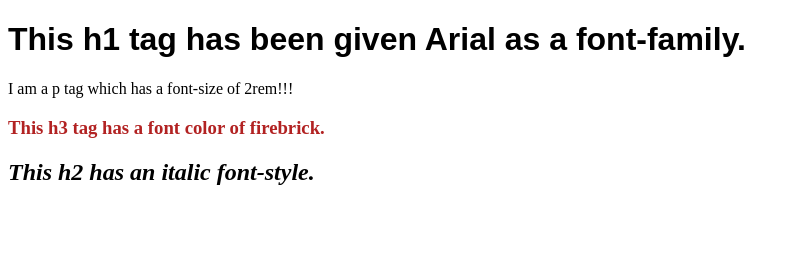
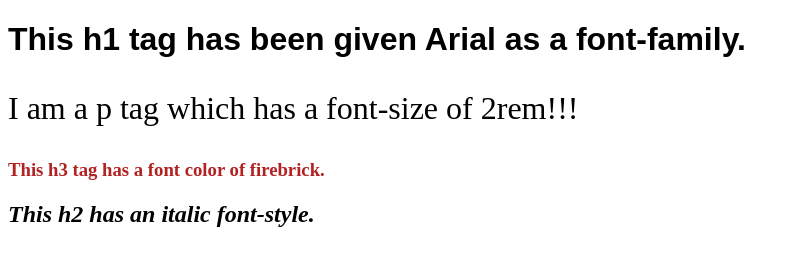
Before and after one commit to mgmauriello/prep-0122-code-solutions, a website: page prep-css-syntax/index.html in a window 1280 px wide. Shown: the whole page, without its empty margins (0-799 px from the left). Drawn offline with Linux system fonts and the light colour scheme.

Commit message:
Completed prep-css-syntax exercise.

```diff
--- a/prep-css-syntax/index.html
+++ b/prep-css-syntax/index.html
@@ -6,7 +6,7 @@
   <title>CSS Syntax</title>
   <style>
     h1 {font-family: Arial, Helvetica, sans-serif;}
-    .p1 {font-size: 2rem;}
+    p {font-size: 2rem;}
     h3 {color:firebrick}
     h2 {font-style: italic;}
   </style>
```
